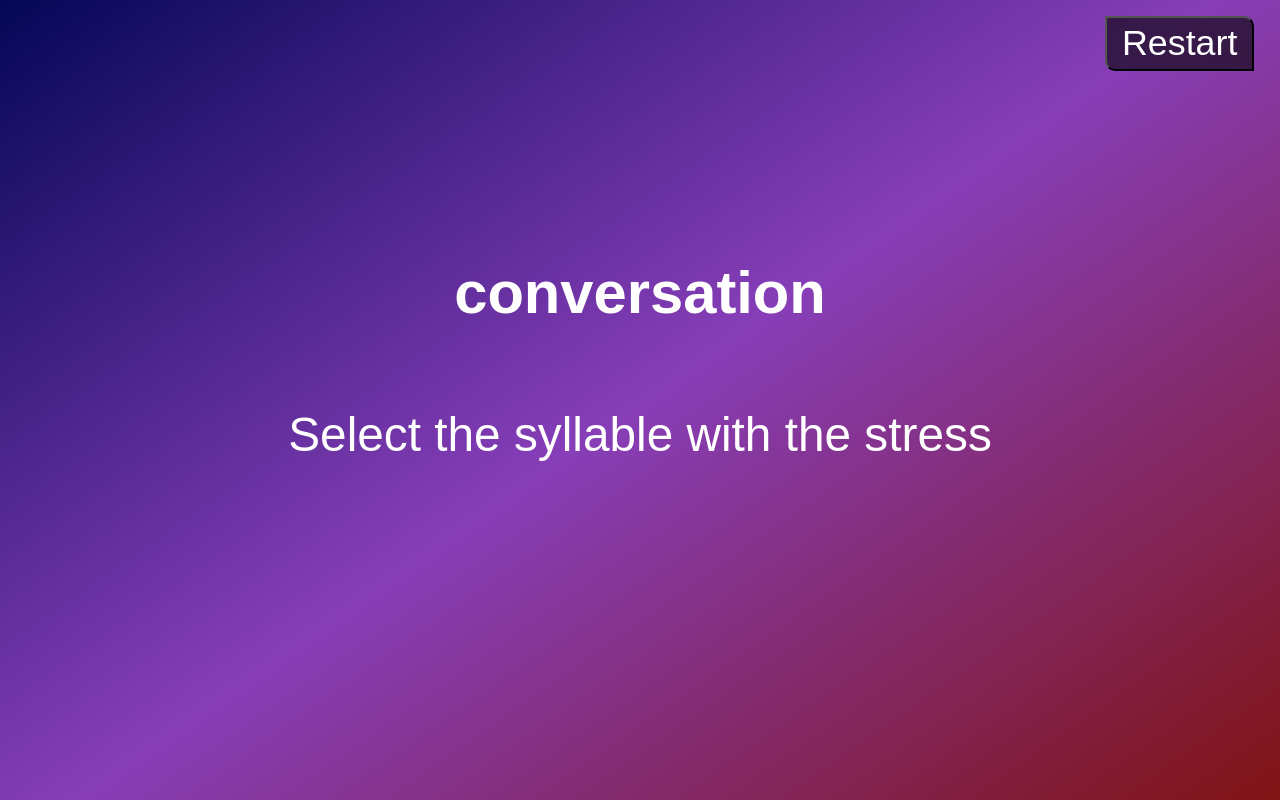
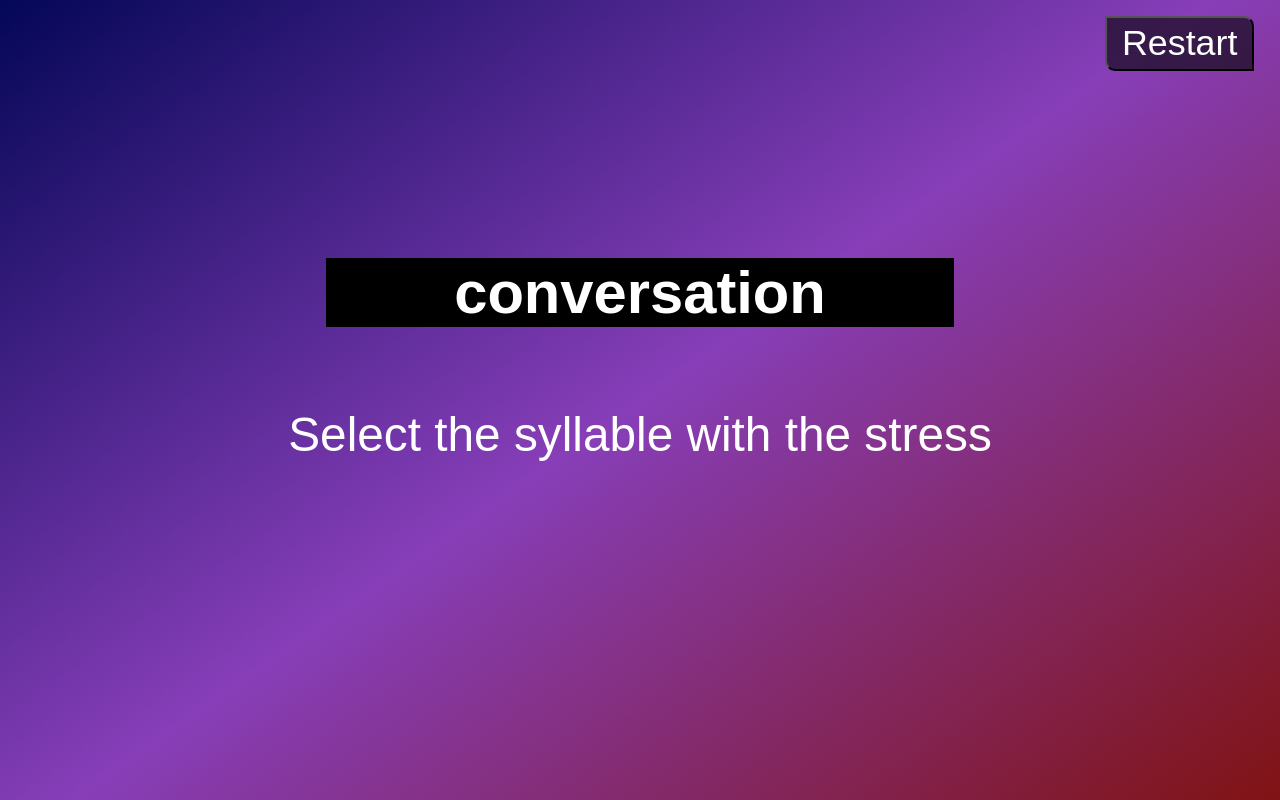
Before and after one commit to Luffytaro22/Word-Stress, a website built with Vite: page index.html in a window 1280 px wide. Both pictures are taken after a click on the button "START". Built offline with nearby package versions, Linux system fonts and the light colour scheme; a web font is replaced by a local one; what hyphen would draw is missing.

Commit message:
Modified word background

```diff
--- a/src/style.css
+++ b/src/style.css
@@ -79,6 +79,8 @@
 #word {
   font-size: 1.5em;
   font-weight: bold;
+  background-color: black;
+  padding: 0 10%;
 }
 
 #continue-bn {
```
